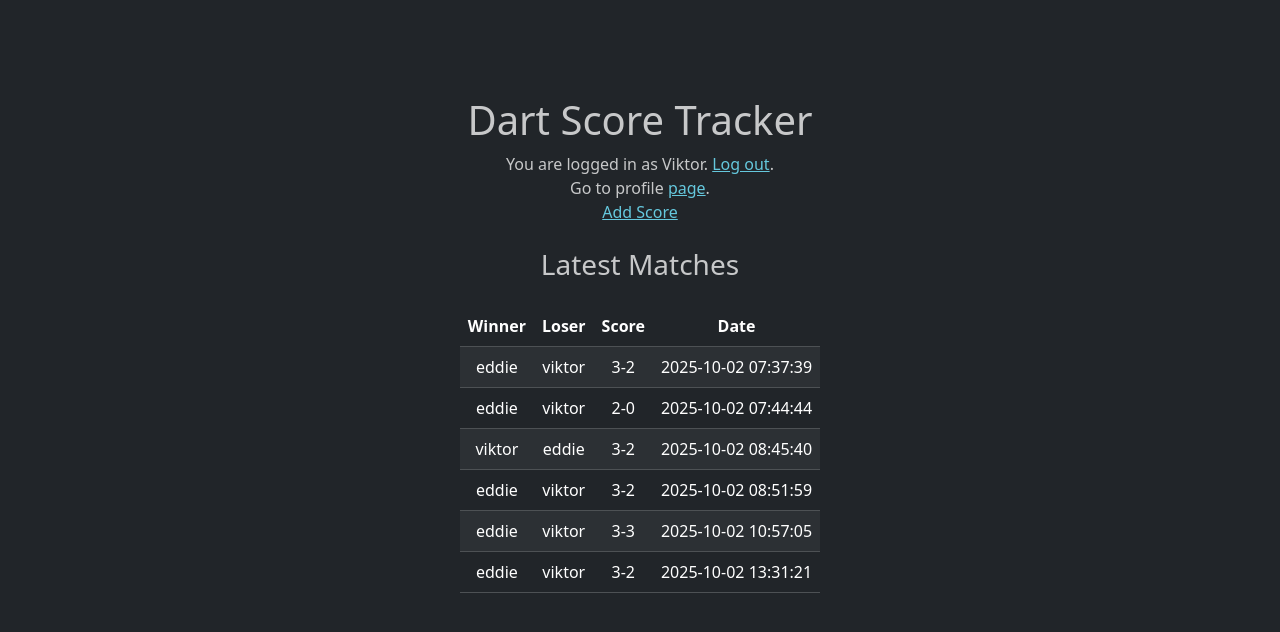
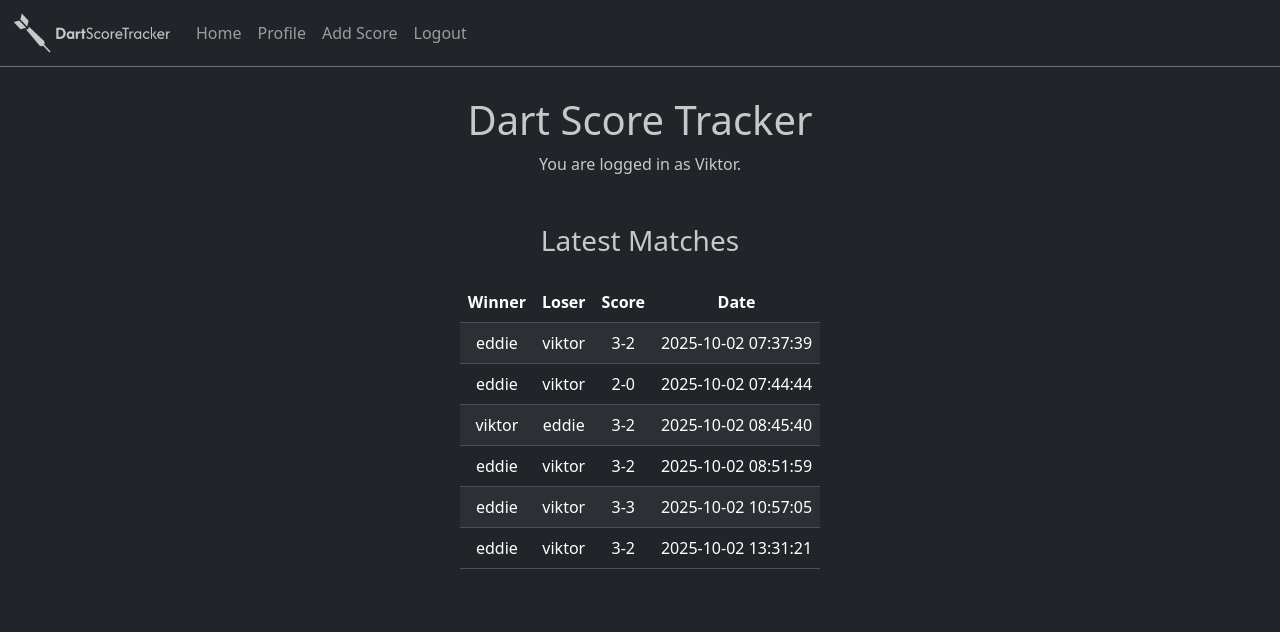
Before and after one commit to trallan/python-flask-dart-score-tracker, a Flask app: page / in a window 1280 px wide. Shown: the top 632 px of the page. Run offline with Flask 3, Linux system fonts and the light colour scheme; a user stored in the database is signed in; data comes from the database, SQL or seed files in the repository; some libraries are stand-ins or nearby versions.

Commit message:
Added navbar when user logged in, added brand logo, added profile picture set to default

```diff
--- a/app.py
+++ b/app.py
@@ -58,6 +58,8 @@ def profile():
 
 @app.route("/")
 def index():
+    if 'user_id' not in session:
+        return redirect('/login')
     return render_template("index.html", user_id=session.get('user_id'), user_name=session.get('user_name'), user_role=session.get('user_role'))
 
 @app.route("/login", methods=["GET", "POST"])
--- a/templates/index.html
+++ b/templates/index.html
@@ -5,14 +5,10 @@
     <div class="mt-5 pt-5 d-flex justify-content-center align-items-center flex-column">
         <h1>Dart Score Tracker</h1>
         {% if user_id %}
-        <span>You are logged in as {{ user_name.capitalize() }}. <a href="/logout">Log out</a>.</span>
-        <span>Go to profile <a href="/profile">page</a>.</span>
-        {% if user_role == 'admin' %}
-        <span><a href="/addscore">Add Score</a></span>
-        {% endif %}
+        <span>You are logged in as {{ user_name.capitalize() }}.</span>
 
-        <h3 class="m-4">Latest Matches</h3>
-        <div class="container overflow-auto" style="max-height: 300px;">
+        <h3 class="mt-5 mb-3 mx-4">Latest Matches</h3>
+        <div class="container overflow-auto mt-2" style="max-height: 300px;">
             <table class="table table-striped table-dark table-hover w-100">
                 <thead class="table-dark text-center">
                     <tr>
--- a/templates/layout.html
+++ b/templates/layout.html
@@ -5,11 +5,33 @@
     <meta name="viewport" content="width=device-width, initial-scale=1.0">
     <link href="https://cdn.jsdelivr.net/npm/bootstrap@5.3.8/dist/css/bootstrap.min.css" rel="stylesheet" integrity="sha384-sRIl4kxILFvY47J16cr9ZwB07vP4J8+LH7qKQnuqkuIAvNWLzeN8tE5YBujZqJLB" crossorigin="anonymous">
     <link href="{{ url_for('static', filename='style.css') }}" rel="stylesheet">
+    <link href="https://cdn.lineicons.com/5.0/lineicons.css" rel="stylesheet" />
     <title>Document</title>
 </head>
 <body class="bg-dark text-white text-opacity-75">
+    {% if session['user_id'] %}
+    <nav class="navbar navbar-expand-sm fixed-top navbar-dark bg-dark border-bottom border-secondary">
+        <div class="container-fluid">
+            <a class="navbar-brand" href="/">
+                <img src="/static/images/brand.png" width="160" height="40" />
+            </a>
+            <button class="navbar-toggler" type="button" data-bs-toggle="collapse" data-bs-target="#navbarNav" aria-controls="navbarNav" aria-expanded="false" aria-label="Toggle navigation">
+                <span class="navbar-toggler-icon"></span>
+            </button>
+            <div class="collapse navbar-collapse" id="navbarNav">
+                <ul class="navbar-nav">
+                    <li class="nav-item"><a class="nav-link" href="/">Home</a></li>
+                    <li class="nav-item"><a class="nav-link" href="/profile">Profile</a></li>
+                    <li class="nav-item"><a class="nav-link" href="/addscore">Add Score</a></li>
+                    <li class="nav-item"><a class="nav-link" href="/logout">Logout</a></li>
+                </ul>
+            </div>
+        </div>
+    </nav>
+    {% endif %}
     {% block body %}
+
+    {% endblock %}
     <script src="https://cdn.jsdelivr.net/npm/bootstrap@5.3.8/dist/js/bootstrap.bundle.min.js" integrity="sha384-FKyoEForCGlyvwx9Hj09JcYn3nv7wiPVlz7YYwJrWVcXK/BmnVDxM+D2scQbITxI" crossorigin="anonymous"></script>
-    {% endblock %}
 </body>
 </html>
--- a/templates/profile.html
+++ b/templates/profile.html
@@ -6,10 +6,12 @@
         <div class="row d-flex justify-content-center" style="margin-top: 8rem;">
             <div class="col-12 col-md-8 col-lg-6">
                 <section class="h-100 px-4">
+                    <div class="text-center mb-4">
+                        <img src="/static/images/profile.png" class="rounded-circle" width="120" height="120"/>
+                    </div>
                     <div class="text-center mb-5">
                         <h2>{{ user.username|capitalize }}</h2>
                         <p>Player Profile</p>
-                        <span><a href="/">Home</a> / <a href="/logout">Log out</a></span>
                     </div>
                     <ul class="mt-3 px-0 w-100" style="list-style-type: none;">
                         <div class="pb-4 border-bottom border-secondary d-flex flex-column align-items-center">
```
Also changed, not shown: static/images/brand.png (added), static/images/profile.png (added), static/images/testbrand.png (added).
